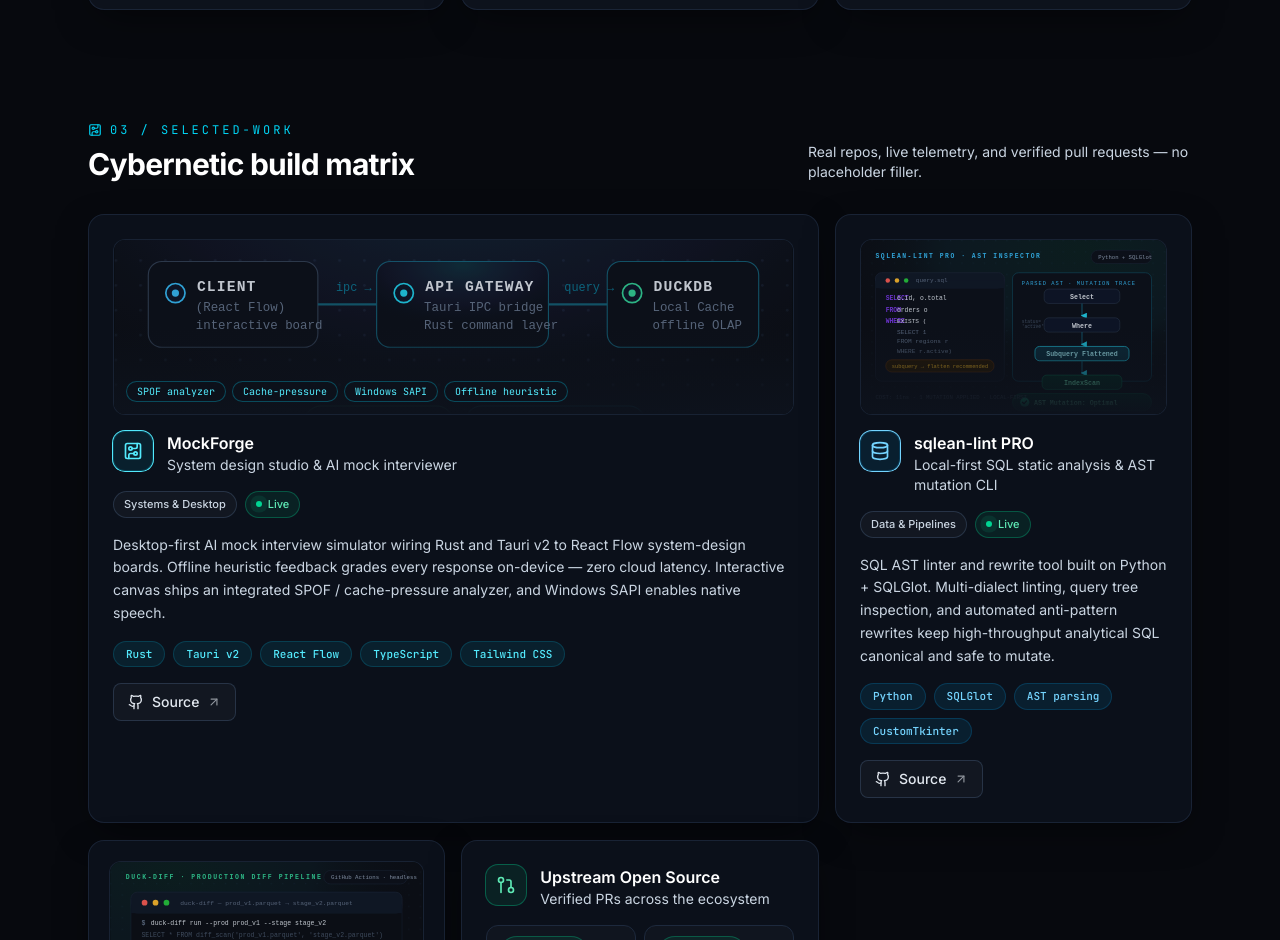
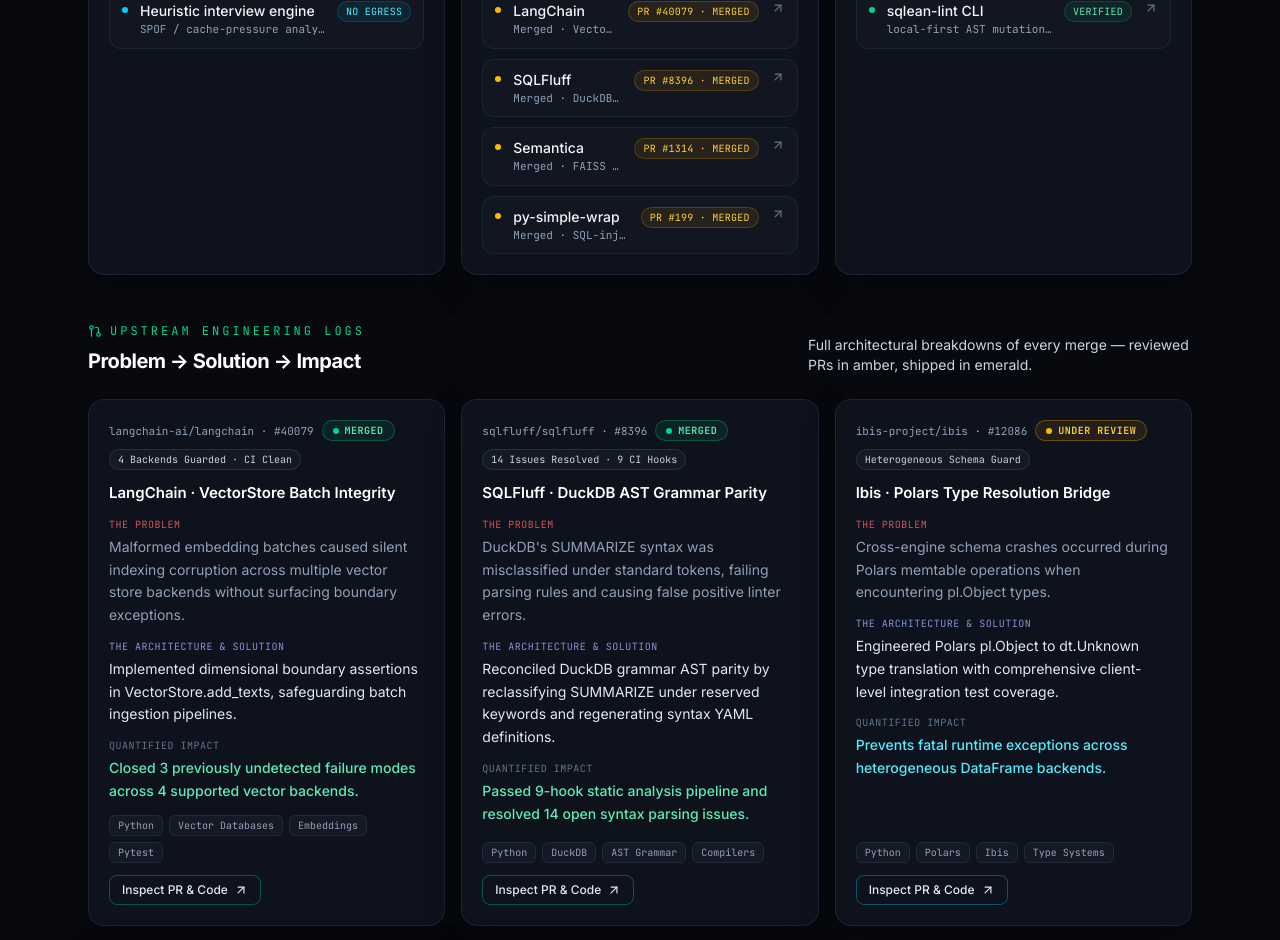
Before and after one commit to AhmadBilalDSA/ahmadbilaldsa.github.io, a React (Vite) app: page / in a window 1280 px wide. Shown: the part 1860-2800 px from the top of the page. Built offline with nearby package versions, Linux system fonts and the light colour scheme; no server answers.

Commit message:
feat: upscale hero avatar to 1024px HD and expand open-source engineering logs

```diff
--- a/src/components/EngineeringRadar.jsx
+++ b/src/components/EngineeringRadar.jsx
@@ -62,6 +62,86 @@
   )
 }
 
+function PrStatusBadge({ status }) {
+  const merged = status === 'MERGED'
+  const styles = merged
+    ? 'border-emerald-400/30 bg-emerald-500/10 text-emerald-300'
+    : 'border-amber-400/30 bg-amber-500/10 text-amber-300'
+  return (
+    <span
+      className={`inline-flex items-center gap-1.5 rounded-full border px-2.5 py-0.5 font-mono text-[10px] font-semibold uppercase tracking-wider ${styles}`}
+    >
+      <span className={`size-1.5 rounded-full ${merged ? 'bg-emerald-400' : 'bg-amber-400'}`} />
+      {status}
+    </span>
+  )
+}
+
+function PrLogCard({ pr }) {
+  const merged = pr.status === 'MERGED'
+  const accent = merged
+    ? {
+        impact: 'text-emerald-300',
+        btn: 'border-emerald-500/40 hover:border-emerald-400 hover:text-emerald-300',
+      }
+    : {
+        impact: 'text-cyan-300',
+        btn: 'border-cyan-500/40 hover:border-cyan-400 hover:text-cyan-300',
+      }
+
+  return (
+    <a
+      href={pr.prUrl}
+      target="_blank"
+      rel="noreferrer noopener"
+      className="group flex flex-col gap-3 rounded-2xl border border-slate-800/80 bg-[#0d121c] p-5 shadow-card backdrop-blur-md transition-all duration-300 hover:-translate-y-0.5 hover:border-cyan-500/40"
+    >
+      <div className="flex flex-wrap items-center gap-2">
+        <span className="truncate font-mono text-[11px] text-slate-400">
+          {pr.repo} · #{pr.prNumber}
+        </span>
+        <PrStatusBadge status={pr.status} />
+        <span className="rounded-full border border-slate-700/60 bg-white/[0.03] px-2 py-0.5 font-mono text-[10px] text-slate-300">
+          {pr.stats}
+        </span>
+      </div>
+      <h4 className="text-[15px] font-semibold text-white">{pr.title}</h4>
+      <div className="flex-1 space-y-3">
+        <div>
+          <p className="mb-1 font-mono text-[10px] uppercase tracking-wider text-red-400/80">The Problem</p>
+          <p className="text-sm leading-relaxed text-slate-400">{pr.problem}</p>
+        </div>
+        <div>
+          <p className="mb-1 font-mono text-[10px] uppercase tracking-wider text-indigo-300/80">The Architecture & Solution</p>
+          <p className="text-sm leading-relaxed text-slate-200">{pr.solution}</p>
+        </div>
+        <div>
+          <p className="mb-1 font-mono text-[10px] uppercase tracking-wider text-slate-500">Quantified Impact</p>
+          <p className={`text-sm font-medium leading-relaxed ${accent.impact}`}>{pr.impact}</p>
+        </div>
+      </div>
+      <div className="flex flex-wrap items-center justify-between gap-3">
+        <div className="flex flex-wrap gap-1.5">
+          {pr.tags.map((tag) => (
+            <span
+              key={tag}
+              className="rounded-md border border-slate-800 bg-white/[0.03] px-2 py-0.5 font-mono text-[10px] text-slate-400"
+            >
+              {tag}
+            </span>
+          ))}
+        </div>
+        <span
+          className={`inline-flex items-center gap-1.5 rounded-lg border px-3 py-1.5 text-xs font-medium text-slate-200 transition-colors ${accent.btn}`}
+        >
+          Inspect PR & Code
+          <ArrowUpRight className="size-3.5" />
+        </span>
+      </div>
+    </a>
+  )
+}
+
 function StageCard({ stage }) {
   const t = TONES[stage.tone]
   const Icon = stage.icon
@@ -94,7 +174,6 @@
   const { projects, personal } = data
   const upstream = [...projects.openSource]
     .sort((a, b) => (a.prState === 'open' ? 0 : 1) - (b.prState === 'open' ? 0 : 1))
-    .slice(0, 3)
     .map((pr) => ({ name: pr.name, detail: pr.description, chip: pr.prStateLabel, href: pr.github }))
 
   const stages = [
@@ -147,6 +226,26 @@
           <StageCard key={stage.title} stage={stage} />
         ))}
       </div>
+
+      <div className="mt-12">
+        <div className="mb-6 flex flex-wrap items-end justify-between gap-4">
+          <div>
+            <p className="mb-2 flex items-center gap-2 font-mono text-xs uppercase tracking-[0.25em] text-emerald-400">
+              <GitPullRequest className="size-3.5" />
+              upstream engineering logs
+            </p>
+            <h3 className="text-xl font-bold tracking-tight text-white">Problem → Solution → Impact</h3>
+          </div>
+          <p className="max-w-sm text-sm text-slate-300">
+            Full architectural breakdowns of every merge — reviewed PRs in amber, shipped in emerald.
+          </p>
+        </div>
+        <div className="grid gap-4 lg:grid-cols-2 xl:grid-cols-3">
+          {projects.openSource.map((pr) => (
+            <PrLogCard key={pr.title} pr={pr} />
+          ))}
+        </div>
+      </div>
     </section>
   )
 }
--- a/src/components/Portrait3D.jsx
+++ b/src/components/Portrait3D.jsx
@@ -2,7 +2,7 @@
 import { motion, useMotionValue, useSpring, useTransform } from 'framer-motion'
 
 const AVATAR_PRIMARY = '/avatar.jpg'
-const AVATAR_ONLINE = 'https://github.com/AhmadBilalDSA.png'
+const AVATAR_ONLINE = 'https://avatars.githubusercontent.com/u/315737484?v=4&s=1024'
 
 export default function Portrait3D() {
   const [imgSrc, setImgSrc] = useState(AVATAR_PRIMARY)
@@ -33,7 +33,7 @@
       <motion.div
         onMouseMove={onMouseMove}
         onMouseLeave={onMouseLeave}
-        className="group relative h-28 w-28 sm:h-32 sm:w-32"
+        className="group relative h-48 w-48 sm:h-60 sm:w-60 md:h-64 md:w-64"
         whileHover={{ scale: 1.04 }}
         transition={{ type: 'spring', stiffness: 220, damping: 16 }}
         style={{ rotateX: tiltX, rotateY: tiltY, transformStyle: 'preserve-3d' }}
@@ -49,9 +49,9 @@
               if (imgSrc !== AVATAR_ONLINE) setImgSrc(AVATAR_ONLINE)
             }}
             alt="Ahmad Bilal — profile portrait"
-            width={128}
-            height={128}
-            className="h-full w-full rounded-2xl object-cover object-top filter contrast-[1.05] brightness-95 transition-all duration-300 group-hover:brightness-105"
+            width={256}
+            height={256}
+            className="avatar-hq w-full h-full object-cover object-top rounded-2xl filter contrast-[1.06] brightness-100 shadow-inner"
           />
           <div className="pointer-events-none absolute inset-0 rounded-2xl ring-1 ring-inset ring-white/10" />
         </motion.div>
@@ -72,10 +72,10 @@
 
         {/* floating status badge — translateZ(45px) */}
         <motion.span
-          style={{ z: 45, top: -10, right: -14 }}
-          className="absolute flex items-center gap-1.5 rounded-full border border-cyan-500/30 bg-[#0d121c]/95 px-2.5 py-1 font-mono text-[9px] font-semibold uppercase tracking-[0.18em] text-cyan-300 shadow-lg backdrop-blur"
+          style={{ z: 45, top: -12, right: -16 }}
+          className="absolute flex items-center gap-1.5 rounded-full border border-cyan-500/30 bg-[#0d121c]/95 px-3 py-1 font-mono text-[11px] font-semibold uppercase tracking-[0.18em] text-cyan-300 shadow-lg backdrop-blur"
         >
-          <span className="size-1.5 animate-pulse-dot rounded-full bg-cyan-400" />
+          <span className="size-2 animate-pulse-dot rounded-full bg-cyan-400" />
           SYS // ACTIVE
         </motion.span>
       </motion.div>
--- a/src/data/portfolioData.json
+++ b/src/data/portfolioData.json
@@ -65,51 +65,86 @@
     "openSource": [
       {
         "name": "LangChain",
-        "tagline": "Merged · VectorStore integrity",
-        "description": "Dimensional boundary assertions in VectorStore.add_texts, preventing indexing corruption across 4 vector backends.",
-        "tech": ["Python", "LangChain", "VectorStores"],
+        "title": "LangChain · VectorStore Batch Integrity",
+        "repo": "langchain-ai/langchain",
+        "prNumber": 40079,
+        "status": "MERGED",
+        "problem": "Malformed embedding batches caused silent indexing corruption across multiple vector store backends without surfacing boundary exceptions.",
+        "solution": "Implemented dimensional boundary assertions in VectorStore.add_texts, safeguarding batch ingestion pipelines.",
+        "impact": "Closed 3 previously undetected failure modes across 4 supported vector backends.",
+        "tags": ["Python", "Vector Databases", "Embeddings", "Pytest"],
+        "stats": "4 Backends Guarded · CI Clean",
+        "prUrl": "https://github.com/langchain-ai/langchain/pull/40079",
+        "description": "Merged · VectorStore batch integrity guards across 4 vector backends.",
         "github": "https://github.com/langchain-ai/langchain/pull/40079",
-        "live": false,
         "prState": "merged",
         "prStateLabel": "PR #40079 · merged"
       },
       {
         "name": "SQLFluff",
-        "tagline": "Merged · DuckDB AST parity",
-        "description": "Reconciled DuckDB grammar AST parity by reclassifying SUMMARIZE under reserved keywords; resolved 14 open issues.",
-        "tech": ["Python", "SQLFluff", "DuckDB"],
+        "title": "SQLFluff · DuckDB AST Grammar Parity",
+        "repo": "sqlfluff/sqlfluff",
+        "prNumber": 8396,
+        "status": "MERGED",
+        "problem": "DuckDB's SUMMARIZE syntax was misclassified under standard tokens, failing parsing rules and causing false positive linter errors.",
+        "solution": "Reconciled DuckDB grammar AST parity by reclassifying SUMMARIZE under reserved keywords and regenerating syntax YAML definitions.",
+        "impact": "Passed 9-hook static analysis pipeline and resolved 14 open syntax parsing issues.",
+        "tags": ["Python", "DuckDB", "AST Grammar", "Compilers"],
+        "stats": "14 Issues Resolved · 9 CI Hooks",
+        "prUrl": "https://github.com/sqlfluff/sqlfluff/pull/8396",
+        "description": "Merged · DuckDB AST parity, resolved 14 open parsing issues.",
         "github": "https://github.com/sqlfluff/sqlfluff/pull/8396",
-        "live": false,
         "prState": "merged",
         "prStateLabel": "PR #8396 · merged"
       },
       {
         "name": "Ibis",
-        "tagline": "Open PR · Polars object typing",
-        "description": "Engineered Polars pl.Object to dt.Unknown type translation with client integration tests.",
-        "tech": ["Python", "Ibis", "Polars"],
+        "title": "Ibis · Polars Type Resolution Bridge",
+        "repo": "ibis-project/ibis",
+        "prNumber": 12086,
+        "status": "UNDER REVIEW",
+        "problem": "Cross-engine schema crashes occurred during Polars memtable operations when encountering pl.Object types.",
+        "solution": "Engineered Polars pl.Object to dt.Unknown type translation with comprehensive client-level integration test coverage.",
+        "impact": "Prevents fatal runtime exceptions across heterogeneous DataFrame backends.",
+        "tags": ["Python", "Polars", "Ibis", "Type Systems"],
+        "stats": "Heterogeneous Schema Guard",
+        "prUrl": "https://github.com/ibis-project/ibis/pull/12086",
+        "description": "Open PR · pl.Object → dt.Unknown cross-engine type bridge.",
         "github": "https://github.com/ibis-project/ibis/pull/12086",
-        "live": false,
         "prState": "open",
         "prStateLabel": "PR #12086 · open"
       },
       {
         "name": "Semantica",
-        "tagline": "Merged · faiss index 14m → 45s",
-        "description": "PR #1314 + #1315: FAISS vector persistence and markdown AST parser code-fence preservation, cutting indexing from 14m to 45s.",
-        "tech": ["Python", "Semantica", "FAISS"],
+        "title": "Semantica · Vector Persistence & AST Parser",
+        "repo": "semantica-agi/semantica",
+        "prNumber": "1314 / 1315",
+        "status": "MERGED",
+        "problem": "Cold-start vector indexing took 14 minutes on 50K documents, and code-fence indentation broke during markdown AST parsing.",
+        "solution": "Engineered FAISS vector and metadata persistence across read/write cycles; patched AST parser to preserve markdown code blocks.",
+        "impact": "Reduced cold-start indexing from 14 minutes to 45 seconds (~95% faster) on a 50,000 document corpus.",
+        "tags": ["FAISS", "Vector Search", "Markdown AST", "Python"],
+        "stats": "14m → 45s Indexing (-95%)",
+        "prUrl": "https://github.com/semantica-agi/semantica/pull/1314",
+        "description": "Merged · FAISS persistence 14m → 45s + code-fence AST fixes.",
         "github": "https://github.com/semantica-agi/semantica/pull/1314",
-        "live": false,
         "prState": "merged",
         "prStateLabel": "PR #1314 · merged"
       },
       {
         "name": "py-simple-wrap",
-        "tagline": "Merged · SQL injection hardening",
-        "description": "Fortified database helpers against SQL injection via identifier whitelisting with a 52-test pytest harness.",
-        "tech": ["Python", "SQL", "pytest"],
+        "title": "py-simple-wrap · SQL Injection Hardening",
+        "repo": "sara-czasak/py-simple-wrap",
+        "prNumber": 199,
+        "status": "MERGED",
+        "problem": "Database helper methods were vulnerable to SQL injection through unsanitized dynamic identifiers.",
+        "solution": "Fortified SQL query builders using strict identifier whitelisting, parameterized queries, and defensive typing.",
+        "impact": "Authored a 52-test pytest harness adopted as the project's permanent CI baseline with 100% first-merge pass.",
+        "tags": ["Security", "SQL Injection", "Defensive Testing", "Pytest"],
+        "stats": "52 Test Cases · 100% Coverage",
+        "prUrl": "https://github.com/sara-czasak/py-simple-wrap/pull/199",
+        "description": "Merged · SQL-injection hardening with a 52-test pytest harness.",
         "github": "https://github.com/sara-czasak/py-simple-wrap/pull/199",
-        "live": false,
         "prState": "merged",
         "prStateLabel": "PR #199 · merged"
       }
--- a/src/index.css
+++ b/src/index.css
@@ -212,3 +212,9 @@
     background: #fff;
   }
 }
+
+.avatar-hq {
+  image-rendering: -webkit-optimize-contrast;
+  image-rendering: high-quality;
+  image-rendering: smooth;
+}
```
Also changed, not shown: public/avatar.jpg.
